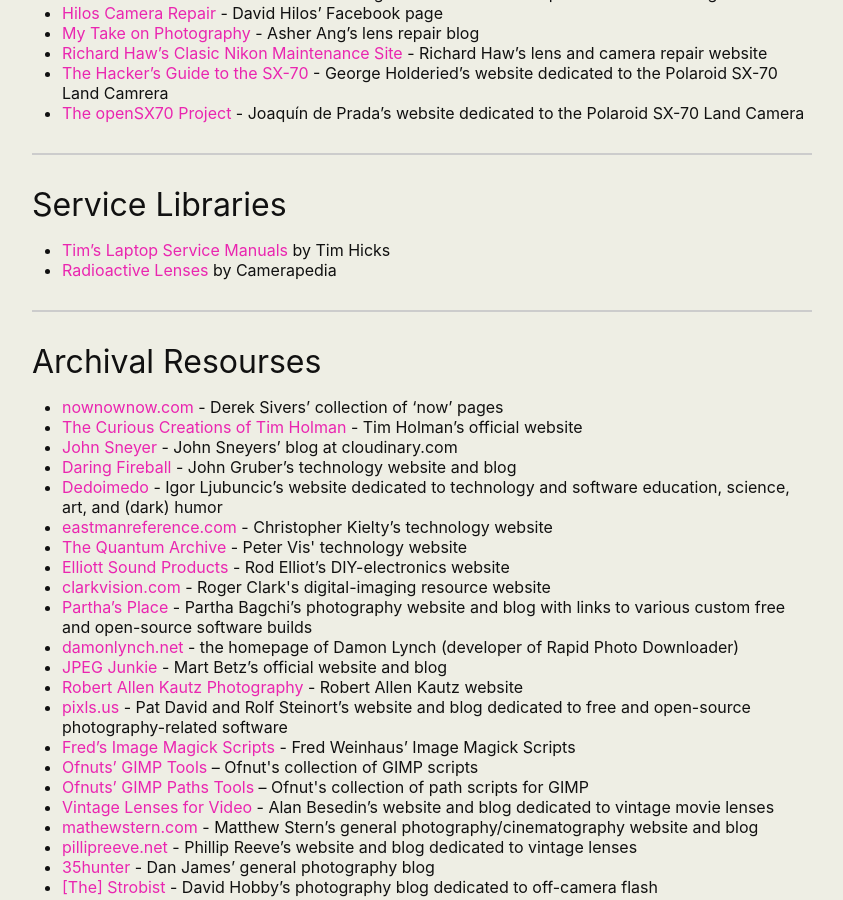
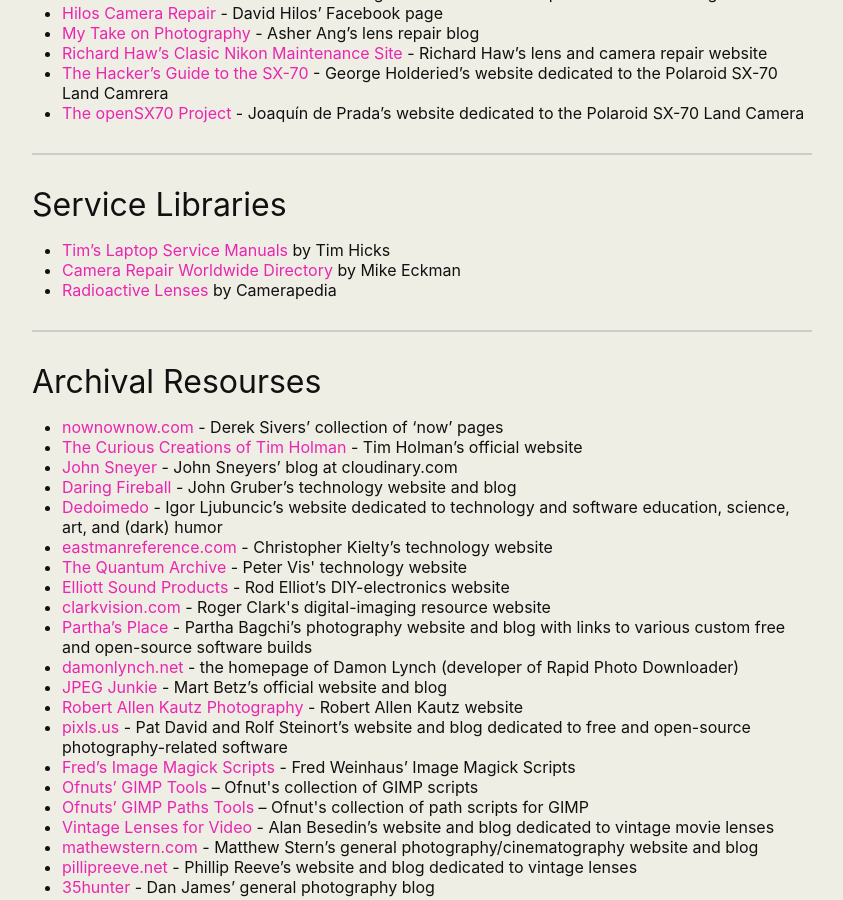
Before and after one commit to martbetz/martbetz.github.io, a Jekyll site: the page built from useful-links.html, in a window 1280 px wide and 900 px high, scrolled down 12551 px. Shown: the whole window, without its empty margins (218-1061 px from the left). Built offline with Jekyll 4.4.1, drawn with Linux system fonts in a browser that asks for light colours.

Commit message:
Update useful-links.html

```diff
--- a/useful-links.html
+++ b/useful-links.html
@@ -658,6 +658,7 @@
 <h2>Service Libraries</h2>
 <ul>
 <li><a href="http://www.tim.id.au/blog/tims-laptop-service-manuals/">Tim’s Laptop Service Manuals</a> by Tim Hicks</li>
+<li><a href="https://mikeeckman.com/2023/03/camera-repair-worldwide-directory/">Camera Repair Worldwide Directory</a> by Mike Eckman</li>
 <li><a href="http://camerapedia.wikia.com/wiki/Radioactive_lenses">Radioactive Lenses</a> by Camerapedia</li>
 </ul>
 </div>
```
